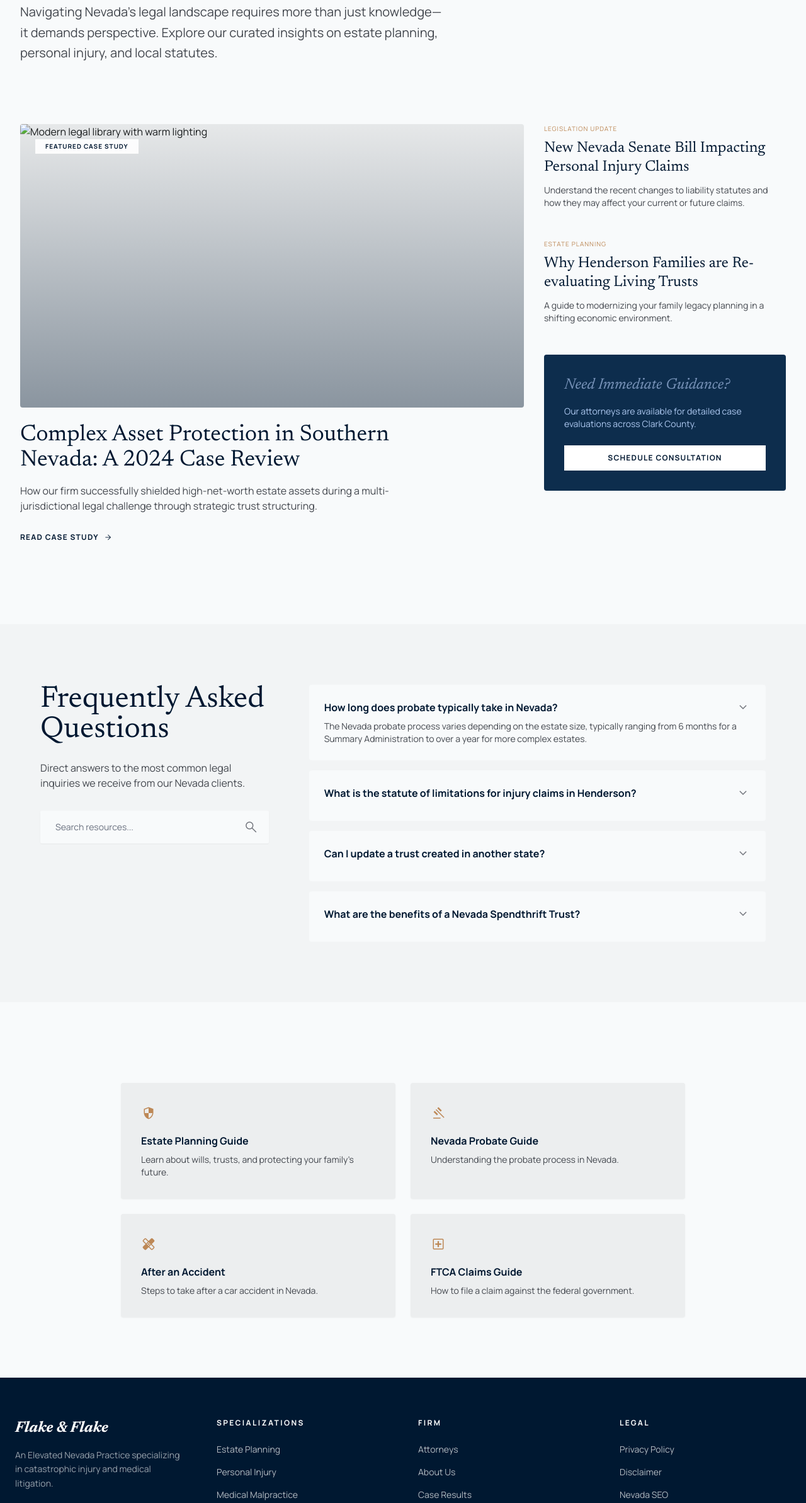
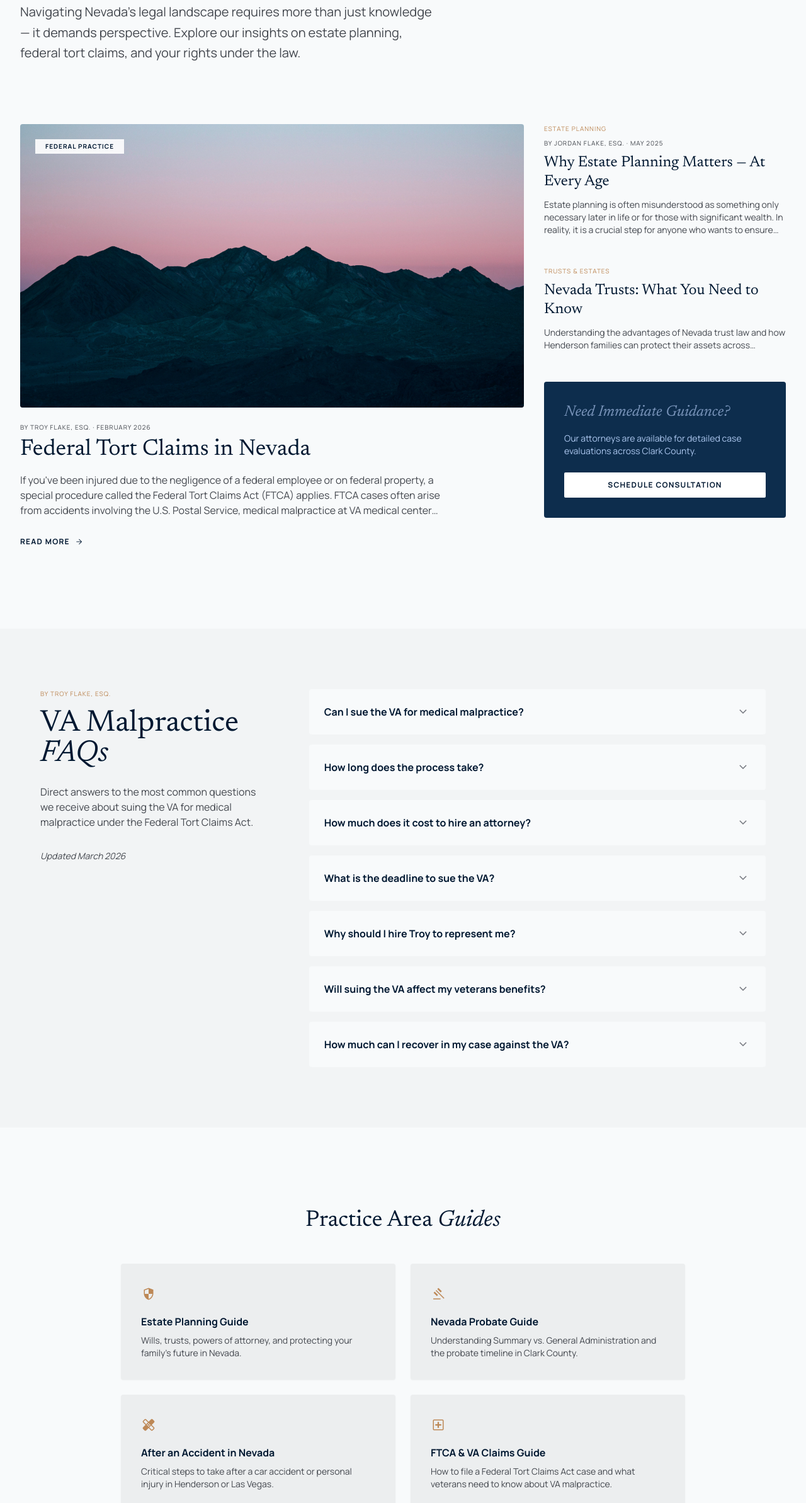
Before and after one commit to Gull-Stack/flake-flake-glacial, an Eleventy site: page src/resources.njk in a window 1280 px wide. Shown: the part 269-2655 px from the top of the page at 63% size. Built offline with nearby package versions, Linux system fonts and the light colour scheme; Eleventy itself is replaced by a stand-in of ours; files that its build step writes are made by us from their sources.

Commit message:
Bot Bogey: Resources page — real blog content from flakeandflake.com, VA FAQ with 7 real Q&As, Henderson photos, no missing images

```diff
--- a/src/resources.njk
+++ b/src/resources.njk
@@ -1,98 +1,127 @@
 ---
 layout: base.njk
 title: Legal Resources
-description: "Legal resources and guides from Flake & Flake Attorneys. Henderson, Nevada."
+description: "Legal resources, guides, and FAQs from Flake & Flake Attorneys at Law. Estate planning, FTCA claims, and personal injury information for Henderson and Las Vegas, Nevada."
 ---
 
 <!-- Hero Section -->
 <header class="mb-24 max-w-4xl px-8 pt-16">
   <span class="font-label text-xs uppercase tracking-[0.2em] text-on-tertiary-container font-bold mb-4 block">Knowledge Center</span>
   <h1 class="font-headline text-6xl md:text-7xl leading-[1.1] text-primary tracking-tight mb-8">
-    The Elevated <span class="serif-italic font-light">Advocate's</span> Journal
+    The Elevated <span class="italic font-light">Advocate's</span> Journal
   </h1>
   <p class="font-body text-xl text-on-surface-variant leading-relaxed max-w-2xl">
-    Navigating Nevada's legal landscape requires more than just knowledge—it demands perspective. Explore our curated insights on estate planning, personal injury, and local statutes.
+    Navigating Nevada's legal landscape requires more than just knowledge — it demands perspective. Explore our insights on estate planning, federal tort claims, and your rights under the law.
   </p>
 </header>
 
-<!-- Featured Bento Grid -->
+<!-- Featured Articles Grid -->
 <section class="grid grid-cols-1 md:grid-cols-12 gap-8 mb-32 px-8">
-  <!-- Main Featured Article -->
-  <div class="md:col-span-8 group cursor-pointer">
+  <!-- Main Featured Article: FTCA -->
+  <a href="/services/ftca-va-malpractice/" class="md:col-span-8 group cursor-pointer">
     <div class="relative aspect-[16/9] overflow-hidden mb-6 bg-surface-container-high rounded-lg">
-      <img class="w-full h-full object-cover transition-transform duration-700 group-hover:scale-105" alt="Modern legal library with warm lighting" src="/images/photos/legal-library.jpg" />
+      <img class="w-full h-full object-cover transition-transform duration-700 group-hover:scale-105" alt="VA Medical Center — Federal Tort Claims Act attorney Henderson NV" src="/images/photos/henderson-nevada-law-firm.jpg" />
       <div class="absolute inset-0 bg-gradient-to-t from-primary/40 to-transparent"></div>
-      <span class="absolute top-6 left-6 bg-white/90 backdrop-blur px-4 py-1 font-label text-[10px] uppercase tracking-widest font-bold text-primary">Featured Case Study</span>
+      <span class="absolute top-6 left-6 bg-white/90 backdrop-blur px-4 py-1 font-label text-[10px] uppercase tracking-widest font-bold text-primary">Federal Practice</span>
     </div>
     <div class="max-w-2xl">
-      <h2 class="font-headline text-4xl text-primary mb-4 group-hover:text-on-primary-container transition-colors">Complex Asset Protection in Southern Nevada: A 2024 Case Review</h2>
-      <p class="text-on-surface-variant mb-6 line-clamp-2">How our firm successfully shielded high-net-worth estate assets during a multi-jurisdictional legal challenge through strategic trust structuring.</p>
-      <a href="/services/estate-planning/" class="inline-flex items-center gap-2 text-primary font-bold uppercase text-xs tracking-widest hover:gap-4 transition-all">
-        Read Case Study <span class="material-symbols-outlined text-sm">arrow_forward</span>
+      <p class="font-label text-[10px] uppercase tracking-widest text-on-surface-variant mb-2">By Troy Flake, Esq. · February 2026</p>
+      <h2 class="font-headline text-4xl text-primary mb-4 group-hover:text-on-primary-container transition-colors">Federal Tort Claims in Nevada</h2>
+      <p class="text-on-surface-variant mb-6 line-clamp-3">If you've been injured due to the negligence of a federal employee or on federal property, a special procedure called the Federal Tort Claims Act (FTCA) applies. FTCA cases often arise from accidents involving the U.S. Postal Service, medical malpractice at VA medical centers, incidents on military installations, and other claims against federal agencies.</p>
+      <span class="inline-flex items-center gap-2 text-primary font-bold uppercase text-xs tracking-widest group-hover:gap-4 transition-all">
+        Read More <span class="material-symbols-outlined text-sm">arrow_forward</span>
+      </span>
+    </div>
   </a>
-    </div>
-  </div>
 
-  <!-- Sidebar Articles -->
+  <!-- Sidebar -->
   <div class="md:col-span-4 flex flex-col gap-12">
-    <div class="group cursor-pointer">
-      <span class="font-label text-[10px] uppercase tracking-widest text-on-tertiary-container mb-2 block">Legislation Update</span>
-      <h3 class="font-headline text-2xl text-primary mb-3 leading-tight group-hover:underline decoration-outline-variant underline-offset-4">New Nevada Senate Bill Impacting Personal Injury Claims</h3>
-      <p class="text-sm text-on-surface-variant line-clamp-2">Understand the recent changes to liability statutes and how they may affect your current or future claims.</p>
-    </div>
-    <div class="group cursor-pointer">
+    <!-- Estate Planning Article -->
+    <a href="/services/estate-planning/" class="group cursor-pointer">
       <span class="font-label text-[10px] uppercase tracking-widest text-on-tertiary-container mb-2 block">Estate Planning</span>
-      <h3 class="font-headline text-2xl text-primary mb-3 leading-tight group-hover:underline decoration-outline-variant underline-offset-4">Why Henderson Families are Re-evaluating Living Trusts</h3>
-      <p class="text-sm text-on-surface-variant line-clamp-2">A guide to modernizing your family legacy planning in a shifting economic environment.</p>
-    </div>
+      <p class="font-label text-[10px] uppercase tracking-widest text-on-surface-variant mb-2">By Jordan Flake, Esq. · May 2025</p>
+      <h3 class="font-headline text-2xl text-primary mb-3 leading-tight group-hover:underline decoration-outline-variant underline-offset-4">Why Estate Planning Matters — At Every Age</h3>
+      <p class="text-sm text-on-surface-variant line-clamp-3">Estate planning is often misunderstood as something only necessary later in life or for those with significant wealth. In reality, it is a crucial step for anyone who wants to ensure their personal, medical, and financial affairs are handled according to their wishes.</p>
+    </a>
+
+    <!-- Nevada Trusts Article -->
+    <a href="/services/estate-planning/" class="group cursor-pointer">
+      <span class="font-label text-[10px] uppercase tracking-widest text-on-tertiary-container mb-2 block">Trusts & Estates</span>
+      <h3 class="font-headline text-2xl text-primary mb-3 leading-tight group-hover:underline decoration-outline-variant underline-offset-4">Nevada Trusts: What You Need to Know</h3>
+      <p class="text-sm text-on-surface-variant line-clamp-2">Understanding the advantages of Nevada trust law and how Henderson families can protect their assets across generations.</p>
+    </a>
+
+    <!-- CTA Card -->
     <div class="bg-primary-container p-8 rounded-lg relative overflow-hidden">
       <div class="relative z-10">
         <h3 class="font-headline text-2xl text-on-primary-container mb-4 italic">Need Immediate Guidance?</h3>
         <p class="text-primary-fixed-dim text-sm mb-6">Our attorneys are available for detailed case evaluations across Clark County.</p>
-        <a href="/contact/" class="w-full block bg-white text-primary py-3 text-center font-label font-bold text-xs uppercase tracking-widest hover:bg-surface-container-low transition-colors">Schedule Consultation</a>
+        <a href="/contact/" class="w-full block bg-white text-primary py-3 text-center font-label font-bold text-xs uppercase tracking-widest hover:bg-surface-container-low transition-colors rounded">Schedule Consultation</a>
       </div>
     </div>
   </div>
 </section>
 
-<!-- Interactive FAQ Section -->
+<!-- VA FAQ Section (Real Content from flakeandflake.com) -->
 <section class="bg-surface-container-low px-8 py-24 mb-32">
   <div class="max-w-6xl mx-auto">
     <div class="flex flex-col md:flex-row gap-16">
       <div class="md:w-1/3">
-        <h2 class="font-headline text-5xl text-primary mb-6">Frequently Asked <span class="serif-italic">Questions</span></h2>
-        <p class="text-on-surface-variant mb-8">Direct answers to the most common legal inquiries we receive from our Nevada clients.</p>
-        <div class="relative">
-          <input class="w-full bg-surface border-none focus:ring-1 focus:ring-primary py-4 px-6 rounded shadow-sm text-sm" placeholder="Search resources..." type="text" />
-          <span class="material-symbols-outlined absolute right-4 top-1/2 -translate-y-1/2 text-outline">search</span>
-        </div>
+        <span class="font-label text-[10px] uppercase tracking-widest text-on-tertiary-container mb-4 block">By Troy Flake, Esq.</span>
+        <h2 class="font-headline text-5xl text-primary mb-6">VA Malpractice <span class="italic">FAQs</span></h2>
+        <p class="text-on-surface-variant mb-8">Direct answers to the most common questions we receive about suing the VA for medical malpractice under the Federal Tort Claims Act.</p>
+        <p class="text-sm text-on-surface-variant italic">Updated March 2026</p>
       </div>
       <div class="md:w-2/3 space-y-4">
-        <div class="bg-surface p-6 rounded-lg group cursor-pointer hover:shadow-md transition-shadow">
-          <div class="flex justify-between items-center mb-2">
-            <h4 class="font-bold text-primary">How long does probate typically take in Nevada?</h4>
+        <details class="bg-surface p-6 rounded-lg group cursor-pointer hover:shadow-md transition-shadow">
+          <summary class="flex justify-between items-center font-bold text-primary list-none">
+            Can I sue the VA for medical malpractice?
             <span class="material-symbols-outlined text-outline group-hover:text-primary transition-colors">expand_more</span>
-          </div>
-          <p class="text-sm text-on-surface-variant">The Nevada probate process varies depending on the estate size, typically ranging from 6 months for a Summary Administration to over a year for more complex estates.</p>
-        </div>
-        <div class="bg-surface p-6 rounded-lg group cursor-pointer hover:shadow-md transition-shadow">
-          <div class="flex justify-between items-center mb-2">
-            <h4 class="font-bold text-primary">What is the statute of limitations for injury claims in Henderson?</h4>
+          </summary>
+          <p class="text-sm text-on-surface-variant mt-4">Yes. Under the Federal Tort Claims Act (FTCA), the federal government can be held liable for medical malpractice committed by its employees, including doctors and nurses at VA facilities.</p>
+        </details>
+        <details class="bg-surface p-6 rounded-lg group cursor-pointer hover:shadow-md transition-shadow">
+          <summary class="flex justify-between items-center font-bold text-primary list-none">
+            How long does the process take?
             <span class="material-symbols-outlined text-outline group-hover:text-primary transition-colors">expand_more</span>
-          </div>
-        </div>
-        <div class="bg-surface p-6 rounded-lg group cursor-pointer hover:shadow-md transition-shadow">
-          <div class="flex justify-between items-center mb-2">
-            <h4 class="font-bold text-primary">Can I update a trust created in another state?</h4>
+          </summary>
+          <p class="text-sm text-on-surface-variant mt-4">Medical malpractice is a complex area of law, and there are specific administrative requirements when federal healthcare providers are involved. Most cases take at least one year to resolve, and many take longer depending on the complexity of the injuries.</p>
+        </details>
+        <details class="bg-surface p-6 rounded-lg group cursor-pointer hover:shadow-md transition-shadow">
+          <summary class="flex justify-between items-center font-bold text-primary list-none">
+            How much does it cost to hire an attorney?
             <span class="material-symbols-outlined text-outline group-hover:text-primary transition-colors">expand_more</span>
-          </div>
-        </div>
-        <div class="bg-surface p-6 rounded-lg group cursor-pointer hover:shadow-md transition-shadow">
-          <div class="flex justify-between items-center mb-2">
-            <h4 class="font-bold text-primary">What are the benefits of a Nevada Spendthrift Trust?</h4>
+          </summary>
+          <p class="text-sm text-on-surface-variant mt-4">There is no up-front cost to you. We work on a contingency fee basis, meaning your attorney is only paid if you recover a settlement or judgment. Under federal law, these fees are capped between 20% and 25% of the recovery.</p>
+        </details>
+        <details class="bg-surface p-6 rounded-lg group cursor-pointer hover:shadow-md transition-shadow">
+          <summary class="flex justify-between items-center font-bold text-primary list-none">
+            What is the deadline to sue the VA?
             <span class="material-symbols-outlined text-outline group-hover:text-primary transition-colors">expand_more</span>
-          </div>
-        </div>
+          </summary>
+          <p class="text-sm text-on-surface-variant mt-4">Generally, you have 2 years from the date of the injury to file an administrative claim. While this time may be extended in very specific circumstances, it is vital to act quickly to preserve your rights.</p>
+        </details>
+        <details class="bg-surface p-6 rounded-lg group cursor-pointer hover:shadow-md transition-shadow">
+          <summary class="flex justify-between items-center font-bold text-primary list-none">
+            Why should I hire Troy to represent me?
+            <span class="material-symbols-outlined text-outline group-hover:text-primary transition-colors">expand_more</span>
+          </summary>
+          <p class="text-sm text-on-surface-variant mt-4">Early in his career, Troy defended the VA against medical malpractice suits. He now uses that insider knowledge to represent victims. Because he knows exactly how the VA evaluates and defends these cases, he knows how to build a winning strategy for his clients.</p>
+        </details>
+        <details class="bg-surface p-6 rounded-lg group cursor-pointer hover:shadow-md transition-shadow">
+          <summary class="flex justify-between items-center font-bold text-primary list-none">
+            Will suing the VA affect my veterans benefits?
+            <span class="material-symbols-outlined text-outline group-hover:text-primary transition-colors">expand_more</span>
+          </summary>
+          <p class="text-sm text-on-surface-variant mt-4">No. Your VA disability benefits and other veterans' entitlements will not be reduced or affected by a recovery in a medical malpractice lawsuit.</p>
+        </details>
+        <details class="bg-surface p-6 rounded-lg group cursor-pointer hover:shadow-md transition-shadow">
+          <summary class="flex justify-between items-center font-bold text-primary list-none">
+            How much can I recover in my case against the VA?
+            <span class="material-symbols-outlined text-outline group-hover:text-primary transition-colors">expand_more</span>
+          </summary>
+          <p class="text-sm text-on-surface-variant mt-4">The amount varies by case. While there are caps on non-economic damages (pain and suffering) — currently $590,000 — claims for lost income, future medical care, and other economic damages can exceed that amount.</p>
+        </details>
       </div>
     </div>
   </div>
@@ -100,26 +129,29 @@ description: "Legal resources and guides from Flake & Flake Attorneys. Henderson
 
 <!-- Resource Links -->
 <section class="px-8 mb-24">
-  <div class="max-w-4xl mx-auto grid grid-cols-1 md:grid-cols-2 gap-6">
-    <a href="/services/estate-planning/" class="p-8 bg-surface-container hover:bg-surface-container-high transition-colors rounded-lg shadow-sm">
+  <div class="max-w-4xl mx-auto">
+    <h2 class="font-headline text-4xl text-primary mb-12 text-center">Practice Area <span class="italic">Guides</span></h2>
+    <div class="grid grid-cols-1 md:grid-cols-2 gap-6">
+      <a href="/services/estate-planning/" class="p-8 bg-surface-container hover:bg-surface-container-high transition-colors rounded-lg shadow-sm group">
         <span class="material-symbols-outlined text-on-tertiary-container text-2xl mb-4 block">security</span>
-      <h3 class="font-bold mb-2 text-primary">Estate Planning Guide</h3>
-      <p class="text-on-surface-variant text-sm">Learn about wills, trusts, and protecting your family's future.</p>
+        <h3 class="font-bold mb-2 text-primary group-hover:underline">Estate Planning Guide</h3>
+        <p class="text-on-surface-variant text-sm">Wills, trusts, powers of attorney, and protecting your family's future in Nevada.</p>
       </a>
-    <a href="/services/probate/" class="p-8 bg-surface-container hover:bg-surface-container-high transition-colors rounded-lg shadow-sm">
+      <a href="/services/probate/" class="p-8 bg-surface-container hover:bg-surface-container-high transition-colors rounded-lg shadow-sm group">
         <span class="material-symbols-outlined text-on-tertiary-container text-2xl mb-4 block">gavel</span>
-      <h3 class="font-bold mb-2 text-primary">Nevada Probate Guide</h3>
-      <p class="text-on-surface-variant text-sm">Understanding the probate process in Nevada.</p>
+        <h3 class="font-bold mb-2 text-primary group-hover:underline">Nevada Probate Guide</h3>
+        <p class="text-on-surface-variant text-sm">Understanding Summary vs. General Administration and the probate timeline in Clark County.</p>
       </a>
-    <a href="/services/personal-injury/" class="p-8 bg-surface-container hover:bg-surface-container-high transition-colors rounded-lg shadow-sm">
+      <a href="/services/personal-injury/" class="p-8 bg-surface-container hover:bg-surface-container-high transition-colors rounded-lg shadow-sm group">
         <span class="material-symbols-outlined text-on-tertiary-container text-2xl mb-4 block">healing</span>
-      <h3 class="font-bold mb-2 text-primary">After an Accident</h3>
-      <p class="text-on-surface-variant text-sm">Steps to take after a car accident in Nevada.</p>
+        <h3 class="font-bold mb-2 text-primary group-hover:underline">After an Accident in Nevada</h3>
+        <p class="text-on-surface-variant text-sm">Critical steps to take after a car accident or personal injury in Henderson or Las Vegas.</p>
       </a>
-    <a href="/services/ftca-va-malpractice/" class="p-8 bg-surface-container hover:bg-surface-container-high transition-colors rounded-lg shadow-sm">
+      <a href="/services/ftca-va-malpractice/" class="p-8 bg-surface-container hover:bg-surface-container-high transition-colors rounded-lg shadow-sm group">
         <span class="material-symbols-outlined text-on-tertiary-container text-2xl mb-4 block">local_hospital</span>
-      <h3 class="font-bold mb-2 text-primary">FTCA Claims Guide</h3>
-      <p class="text-on-surface-variant text-sm">How to file a claim against the federal government.</p>
+        <h3 class="font-bold mb-2 text-primary group-hover:underline">FTCA & VA Claims Guide</h3>
+        <p class="text-on-surface-variant text-sm">How to file a Federal Tort Claims Act case and what veterans need to know about VA malpractice.</p>
       </a>
     </div>
+  </div>
 </section>
```
Lines whose indentation alone changed are shown as unchanged.
